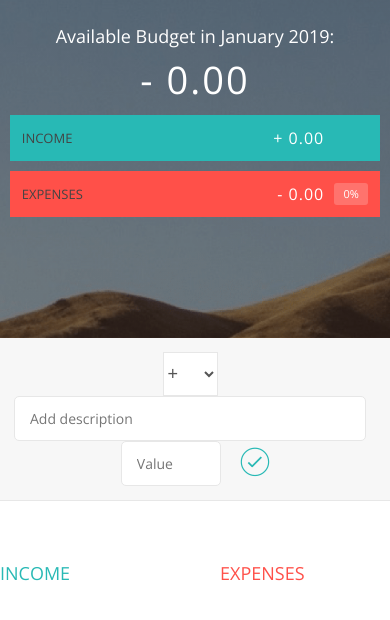
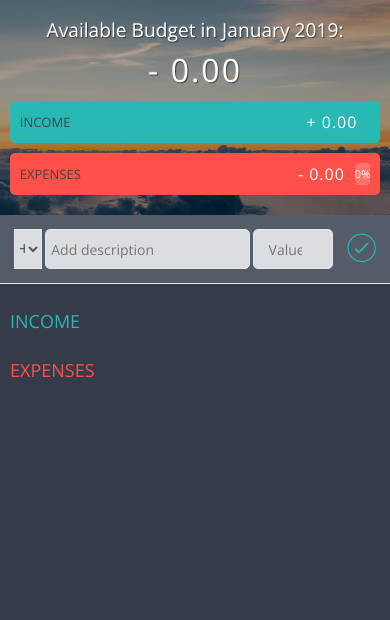
Before and after one commit to NikolaPerisic/budget-app, a plain HTML site: page index.html in a window 390 px wide. Drawn offline with nearby package versions, Linux system fonts and the light colour scheme.

Commit message:
fixed responsive

```diff
--- a/css/style.css
+++ b/css/style.css
@@ -14,10 +14,8 @@ body {
     font-size: 16px;
     height: 100vh;
     font-weight: 400;
+    background-color: #353b48;
 }
-
-.red { color: #FF5049 !important; }
-.red-focus:focus { border: 1px solid #FF5049 !important; }
 
 /**********************************************
 *** TOP PART
@@ -28,43 +26,47 @@ body {
     flex-wrap: wrap;
     flex-direction: row;
     justify-content: center;
-    height: 40vh;
-    background-image: linear-gradient(rgba(0, 0, 0, 0.35), rgba(0, 0, 0, 0.35)), url(../img/back.png);
+    min-height: 200px;
+    background-image: linear-gradient(rgba(0, 0, 0, 0.35), rgba(0, 0, 0, 0.35)), url(../img/b2.jpeg);
     background-size: cover;
     background-position: center;
-    overflow: auto;
 }
 
 .budget {
     display: flex;
     flex-direction: column;
-    width: 60%;
+    width: 80%;
     max-width: 600px;
     color: #fff;
-    margin-top: 1.5rem;
+    margin-top: 1rem;
+    overflow: auto;
+    padding-bottom: 20px;
 }
 
 .budget__title {
-    font-size: 18px;
+    font-size: 1.2rem;
     text-align: center;
     margin-bottom: 5px;
     font-weight: 300;
+    text-shadow: -1px -1px 1px rgba(255,255,255,.1), 1px 1px 1px rgba(0,0,0,.5);
 }
 
 .budget__value {
     font-weight: 300;
-    font-size: 38px;
+    font-size: 2rem;
     text-align: center;
     margin-bottom: 10px;
-    letter-spacing: 2px;
+    letter-spacing: 2px;text-shadow: -1px -1px 1px rgba(255,255,255,.1), 1px 1px 1px rgba(0,0,0,.5);
 }
 
 .budget__income,
 .budget__expenses {
-    padding: 12px;
+    padding: 10px;
     text-transform: uppercase;
+    border-radius: 5px;
     display: flex;
     justify-content: space-between;
+    overflow: auto;
 }
 
 .budget__income {
@@ -90,7 +92,7 @@ body {
 
 .budget__income--percentage,
 .budget__expenses--percentage {
-    width: 34px;
+    /* width: 34px; */
     font-size: 11px;
     padding: 3px 0;
     margin-left: 10px;
@@ -108,10 +110,11 @@ body {
 **********************************************/
 
 /***** FORM *****/
+
 .add {
     padding: 14px;
     border-bottom: 1px solid #e7e7e7;
-    background-color: #f7f7f7;
+    background-color: #535c68;
 }
 
 .add__container {
@@ -119,7 +122,7 @@ body {
     text-align: center;
     display: flex;
     flex-direction: row;
-    flex-wrap: wrap;
+    flex-wrap: nowrap;
     justify-content: center;
 }
 
@@ -129,7 +132,7 @@ body {
     height: 44px;
     font-size: 18px;
     color: inherit;
-    background-color: #fff;
+    background-color: #dcdde1;
     margin-right: 10px;
     font-weight: 300;
     transition: border 0.3s;
@@ -138,18 +141,21 @@ body {
 .add__description,
 .add__value {
     border: 1px solid #e7e7e7;
-    background-color: #fff;
-    color: inherit;
     font-family: inherit;
     font-size: 14px;
     padding: 12px 15px;
     margin-right: 10px;
     border-radius: 5px;
     transition: border 0.3s;
+    background-color: #dcdde1;
 }
 
-.add__description { width: 400px;}
-.add__value { width: 100px;}
+.add__description {
+    width: 400px;
+}
+.add__value {
+    width: 100px;
+}
 
 .add__btn {
     font-size: 35px;
@@ -157,13 +163,13 @@ body {
     border: none;
     color: #28B9B5;
     cursor: pointer;
-    display: inline-block;
-    vertical-align: middle;
     line-height: 1.1;
     margin-left: 10px;
 }
 
-.add__btn:active { transform: translateY(2px); }
+.add__btn:active {
+    transform: translateY(2px);
+ }
 
 .add__type:focus,
 .add__description:focus,
@@ -172,20 +178,22 @@ body {
     border: 1px solid #28B9B5;
 }
 
-.add__btn:focus { outline: none; }
+.add__btn:focus {
+    outline: none;
+}
 
 /***** LISTS *****/
 .container {
     display: flex;
     flex-direction: row;
     justify-content: center;
-    margin: 60px auto;
+    margin: 50px auto;
 }
 
 .income {
     width: 45%;
     max-width: 475px;
-    margin-right: 50px;
+    margin-right: 30px;
 }
 
 .expenses {
@@ -202,7 +210,6 @@ h2 {
 
 .icome__title {
     color: #28B9B5;
-    /* text-align: right; */
 }
 .expenses__title {
     color: #FF5049;
@@ -211,11 +218,18 @@ h2 {
 .item {
     padding: 13px;
     border-bottom: 1px solid #e7e7e7;
-    display: inherit;
+    display: flex;
+    justify-content: space-between;
+    color: #dcdde1;
 }
 
-.item:first-child { border-top: 1px solid #e7e7e7; }
-.item:nth-child(even) { background-color: #f7f7f7; }
+.item:first-child {
+    border-top: 1px solid #e7e7e7;
+}
+.item:nth-child(even) {
+    background-color: #dcdde1;
+    color: #353b48;
+}
 
 .right {
     display: flex;
@@ -247,10 +261,6 @@ h2 {
     color: #FF5049;
 }
 
-
-.item__delete {
-}
-
 .item__delete--btn {
     font-size: 22px;
     background: none;
@@ -269,19 +279,44 @@ h2 {
 .item:hover .item__value { transform: translateX(-20px); }
 .item:hover .item__percentage { transform: translateX(-20px); }
 
+.red { color: #FF5049 !important; }
+.red-focus:focus { border: 1px solid #FF5049 !important; }
 
-.unpaid {
-    background-color: #FFDAD9 !important;
-    cursor: pointer;
-    color: #FF5049;
 
-}
-
-.unpaid .item__percentage { box-shadow: 0 2px 6px 0 rgba(0, 0, 0, 0.1); }
-.unpaid:hover .item__description { font-weight: 900; }
-
-@media screen and (max-width: 600px) {
+@media screen and (max-width: 480px) {
     .budget {
       width: 95%;
     }
+    .add__type {
+        min-width: 20px;
+        height: 40px;
+        margin: 0 auto;
+    }
+    .add__description {
+        min-width: 150px;
+        height: 40px;
+        padding: 5px;
+        margin: 0 3px;
+
+    }
+    .add__value {
+        height: 40px;
+        width: 80px;
+    }
+    .add__btn {
+        margin-left: 5px;
+    }
+    .container {
+        flex-direction: column;
+        margin: 15px auto;
+        padding: 10px;
+    }
+    .income, .expenses {
+        width: 100%;
+        margin: 0 auto;
+        padding-bottom: 10px;
+    }
+    .budget__value {
+        font-size: 2rem;
+    }
   }
```
Also changed, not shown: img/b2.jpeg (added), img/back.png (deleted).
